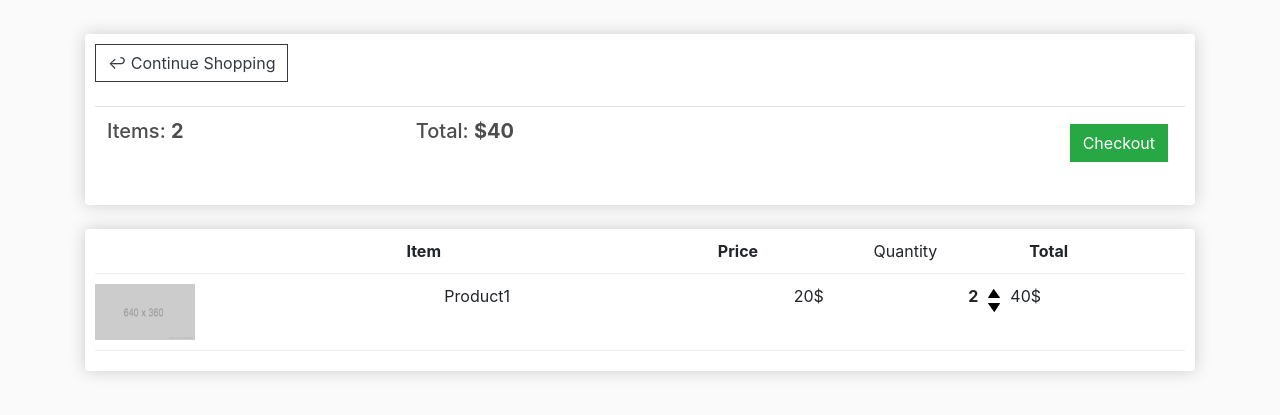
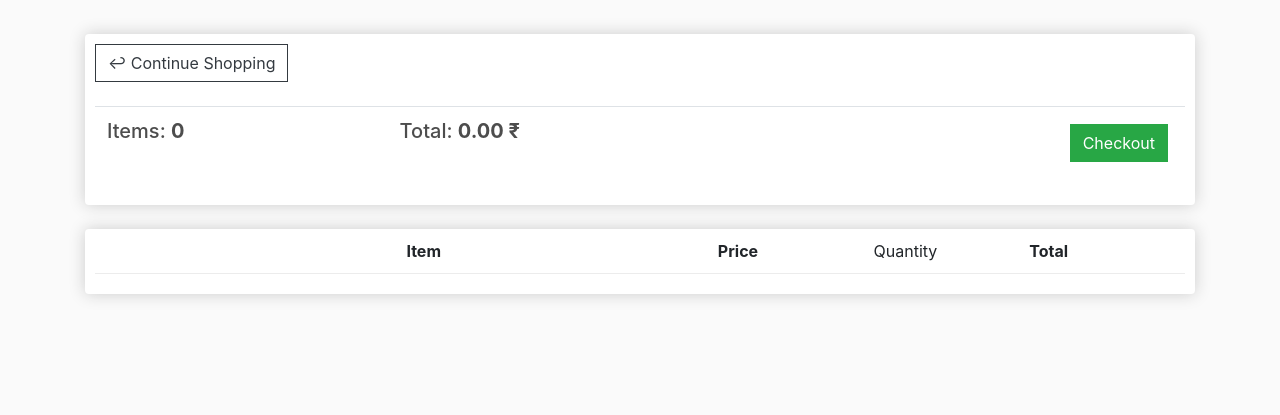
Before and after one commit to khalidtalha00/grocery_store_website, a Django app: page /cart/ in a window 1280 px wide. Shown: the part 57-472 px from the top of the page. Run offline with Django 5.2, Linux system fonts and the light colour scheme; lists and menus that the app fills with data are empty; some libraries are stand-ins or nearby versions.

Commit message:
made changes to models,views,templates,added functionalities to cart etc

```diff
--- a/store/templates/store/cart.html
+++ b/store/templates/store/cart.html
@@ -12,8 +12,8 @@
 
             <table class="table">
                 <tr>
-                    <th><h5>Items: <strong>2</strong></h5></th>
-                    <th><h5>Total: <strong>$40</strong></h5></th>
+                    <th><h5>Items: <strong>{{order.get_cart_items}}</strong></h5></th>
+                    <th><h5>Total: <strong>{{order.get_cart_total | floatformat:2}} ₹</strong></h5></th>
                     <th>
                         <a style="float: right; margin: 5px;" class="btn btn-success" href="{% url 'checkout' %}">Checkout</a>
                     </th>
@@ -30,18 +30,20 @@
                 <div style="flex:1">Quantity</strong></div>
                 <div style="flex:1"><strong>Total</strong></div>
              </div>
+             {% for item in items %}
 
              <div class="cart-row">
                 <div style="flex:2"><img class="row-image" src="{% static 'images/placeholder.png' %}" alt=""></div>
-                <div style="flex:2">Product1</div>
-                <div style="flex:1">20$</div>
-                <p class="quantity">2</p>
+                <div style="flex:2">{{item.product.name}}</div>
+                <div style="flex:1">{{item.product.price| floatformat:2}} ₹</div>
+                <p class="quantity">{{item.quantity}}</p>
                 <div class="quantity">
                     <img src="{% static 'images/arrow-up.png' %}" alt="" class="chg-quantity">
                     <img src="{% static 'images/arrow-down.png' %}" alt="" class="chg-quantity">
                 </div>
-                <div style="flex:1">40$</div>
+                <div style="flex:1">{{item.get_total}} ₹</div>
              </div>
+             {% endfor %}
 
         </div>
     </div>
--- a/store/views.py
+++ b/store/views.py
@@ -8,10 +8,18 @@ def store(request):
     return render(request,'store/store.html',context)
 
 def cart(request):
-    context ={}
+    if request.user.is_authenticated:
+        customer = request.user.customer
+        order,created =Order.objects.get_or_create(customer=customer,complete=False)
+        items =order.orderitem_set.all()
+    else:
+        items =[]
+        order= {'get_cart_total':0,'get_cart_items':0,}
+    context ={'items':items,'order':order}
     return render(request,'store/cart.html',context)
 
 def checkout(request):
+
     context ={}
     return render(request,'store/checkout.html',context)
 
```
Also changed, not shown: store/models.py (+16 -1 lines), db.sqlite3, store/migrations/0004_order_complete.py (added).
